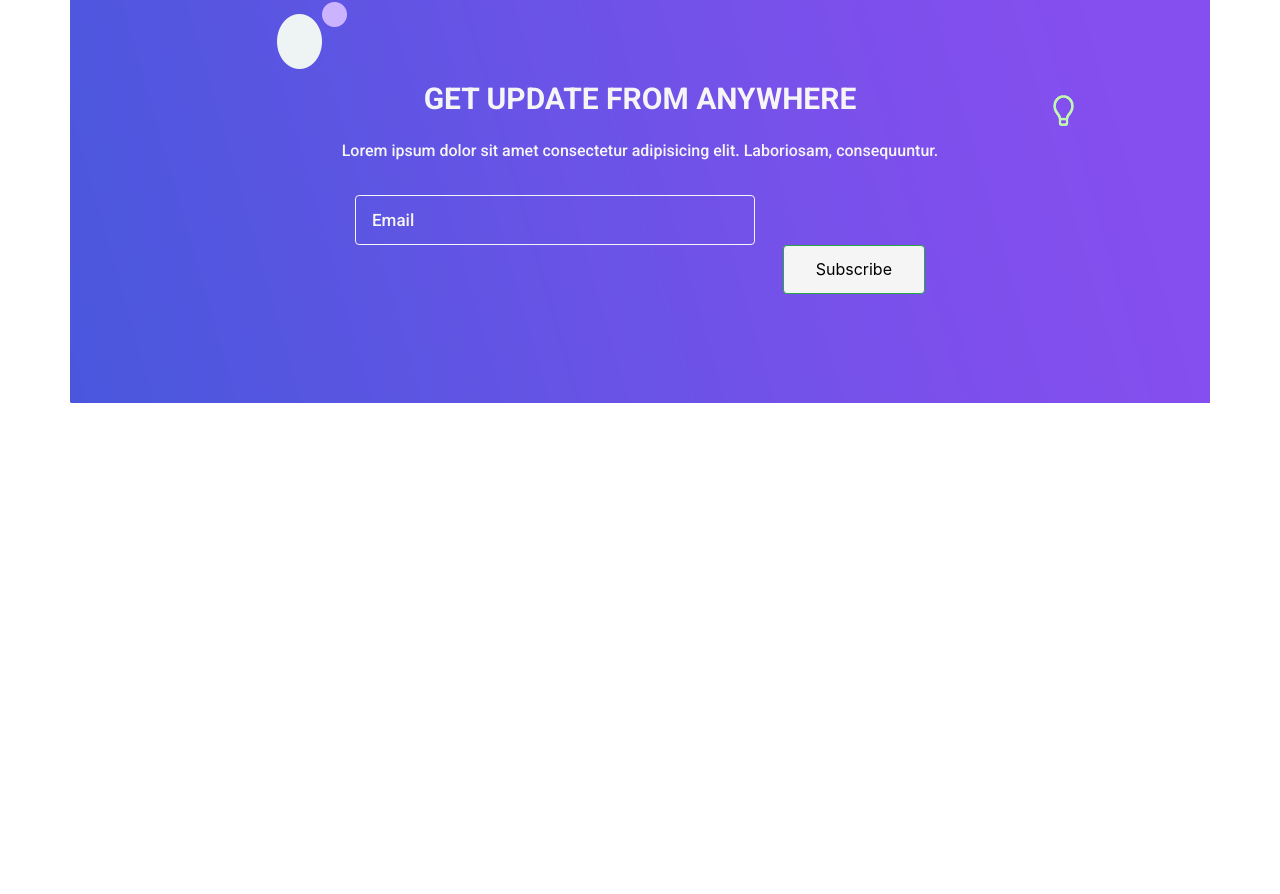
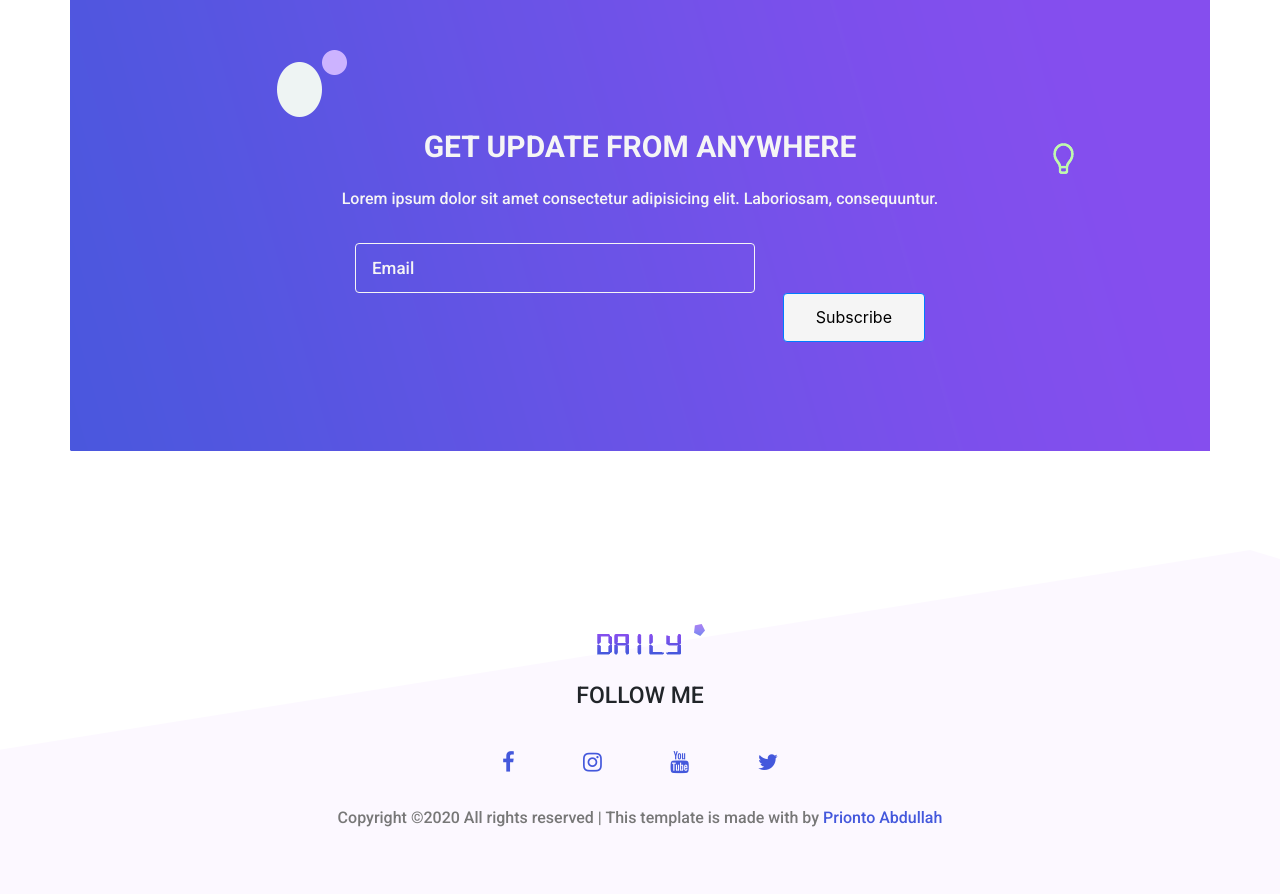
Before and after one commit to PriontoAbdullah/Portfolio-website-for-Client, a plain HTML site: page index.html in a window 1280 px wide. Shown: the part 5479-6373 px from the top of the page. Before the commit the page ends 5933 px from the top, so only its background shows below. Drawn offline with nearby package versions, Linux system fonts and the light colour scheme.

Commit message:
Footer section done

```diff
--- a/css/style.css
+++ b/css/style.css
@@ -435,3 +435,39 @@ button:hover
 }
 
 /* End subscribe me */
+
+
+/* Footer Area */
+
+footer.footer-area{
+    padding: 3rem 0;
+    background: url(../img/footer-bg.png) no-repeat;
+}
+
+footer.footer-area .social h5{
+    font: normal 500 23px/ 30px var(--roboto);
+}
+
+footer.footer-area .social a > i{
+    font-size:22px;
+    padding: 2rem;
+    color: var(--primary-color);
+}
+
+footer.footer-area .social a:hover > i{
+    color: var(--gradient-color)
+}
+
+/* End Footer */
+
+.button.secondary-button{
+    background: white;
+    background-clip: padding-box;
+    transition: background .6s ease;
+}
+
+.button.secondary-button:hover{
+    background: var(--gradient-color);
+    color: whitesmoke;
+    box-shadow: var(--box-shadow);
+}
--- a/index.html
+++ b/index.html
@@ -454,7 +454,7 @@
 
         <!--  ======================== About Me Area ==============================  -->
 
-        <section class="about-area">
+        <section class="about-area mt-5">
             <div class="container">
                 <div class="row text-center">
                     <div class="col-12">
@@ -557,7 +557,7 @@
                             </div>
                             <div class="col">
                                 <div class="btn-submit">
-                                    <button type="submit" class="btn btn-success float-right">Subscribe</button>
+                                    <button type="submit" class="btn btn-primary float-right">Subscribe</button>
                                 </div>
                             </div>
                         </div>
@@ -571,6 +571,33 @@
     </main>
     <!--  ======================= End Main Area ================================ -->
 
+
+    <!--  ========================== Footer Area ============================  -->
+
+    <footer class="footer-area">
+        <div class="container">
+            <div class="">
+                <div class="site-logo text-center py-4">
+                    <a href="#"><img src="./img/logo.png" alt="logo"></a>
+                </div>
+                <div class="social text-center">
+                    <h5 class="text-uppercase">Follow me</h5>
+                    <a href="#"><i class="fa fa-facebook"></i></a>
+                    <a href="#"><i class="fa fa-instagram"></i></a>
+                    <a href="#"><i class="fa fa-youtube"></i></a>
+                    <a href="#"><i class="fa fa-twitter"></i></a>
+                </div>
+                <div class="copyrights text-center">
+                    <p class="para">
+                        Copyright ©2020 All rights reserved | This template is made with by
+                        <a href="https://github.com/PriontoAbdullah"><span style="color: var(--primary-color);">Prionto Abdullah</span></a>
+                    </p>
+                </div>
+            </div>
+        </div>
+    </footer>
+
+    <!--  ========================== End Footer Area ============================  -->
 
 
     <!--  Jquery js file  -->
```
